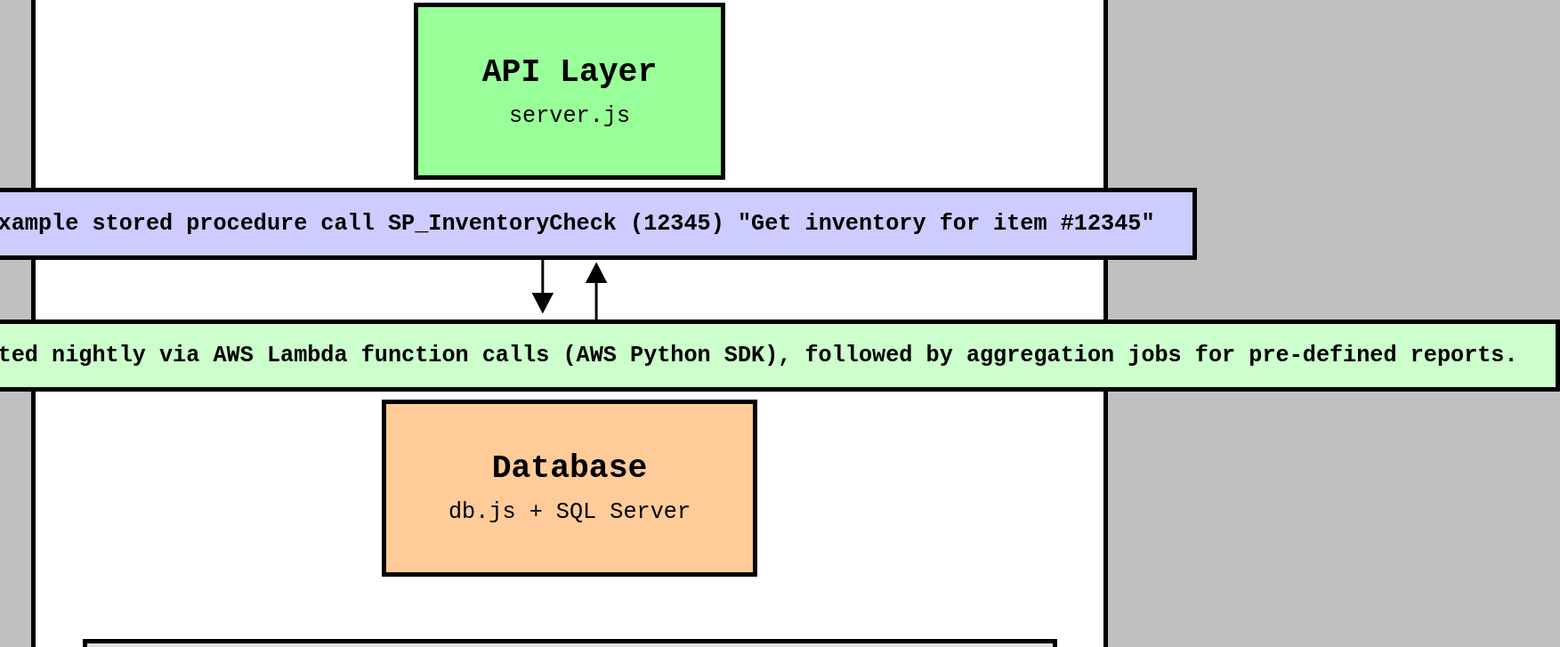
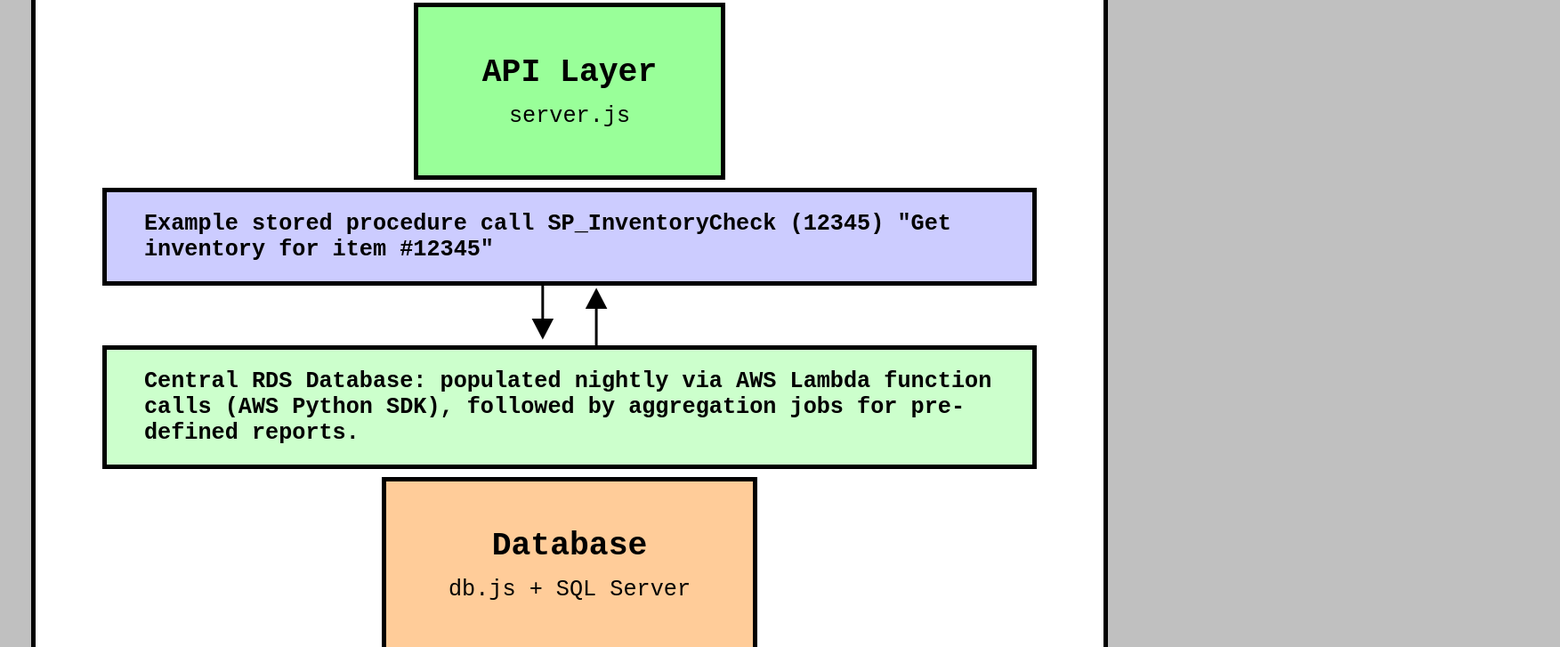
Before and after one commit to Dmitriy36/leaflet-test, a website: page src/public/flowchart.html in a window 1280 px wide. Shown: the part 1026-1753 px from the top of the page at 89% size, 1753 px wide, since content can reach past the window. Drawn offline with Linux system fonts and the light colour scheme.

Commit message:
styling flowchart alignments

```diff
--- a/src/public/flowchart.html
+++ b/src/public/flowchart.html
@@ -154,7 +154,7 @@
         border: 3px solid #000000;
         font-size: 0.9em;
         font-weight: bold;
-        white-space: nowrap;
+        max-width: 600px;
         position: relative;
       }
 
```
